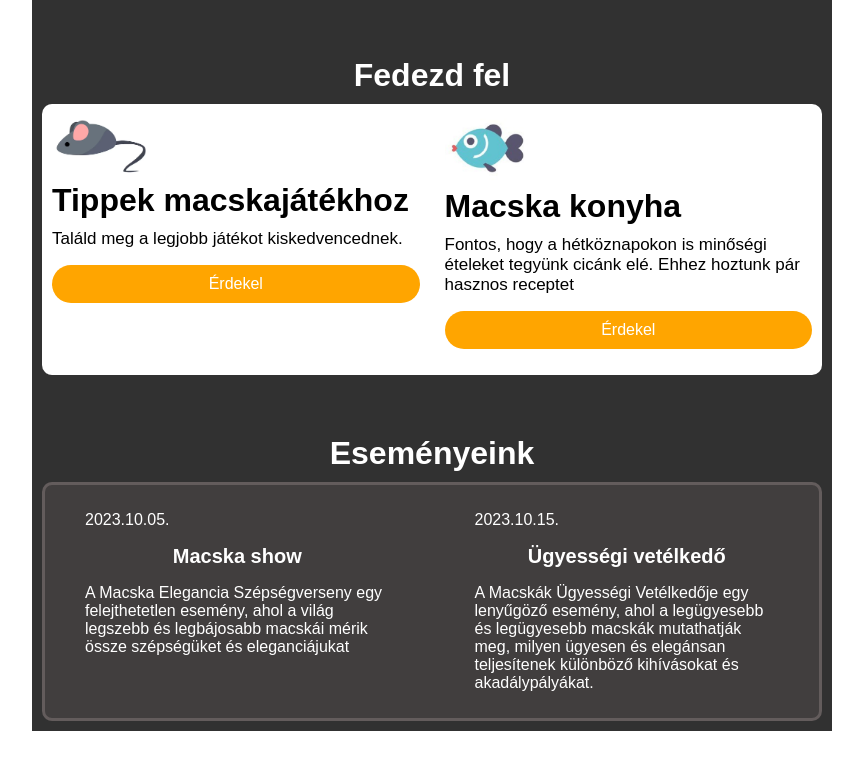
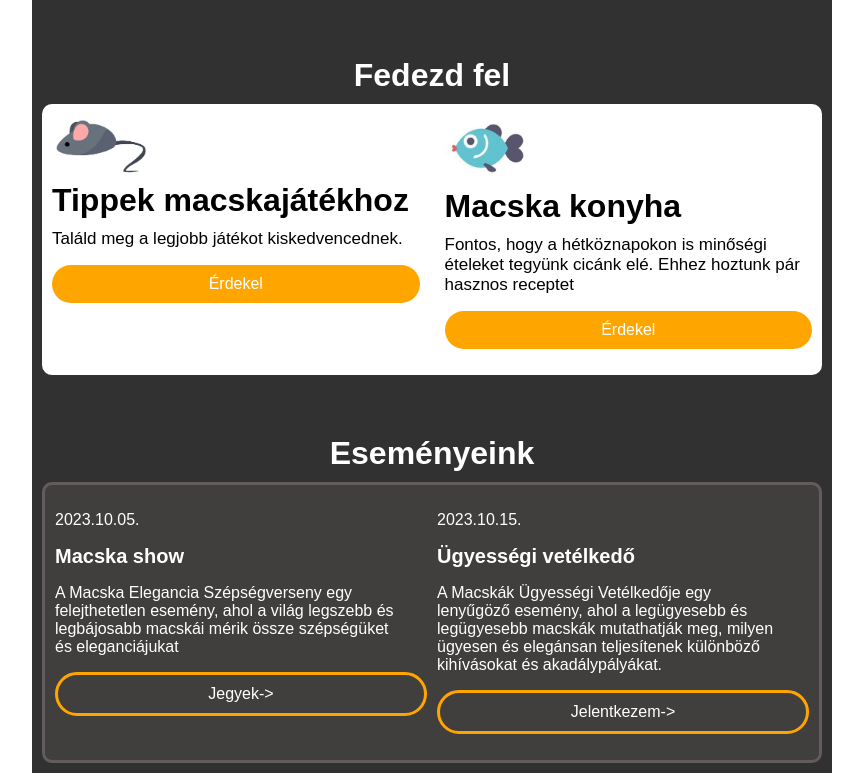
Before and after one commit to SasGyula/Macska, a plain HTML site: page index.html in a window 1280 px wide. Shown: the part 2509-3290 px from the top of the page, without its empty margins (208-1071 px from the left). Before the commit the page ends 3248 px from the top, so only its background shows below. Drawn offline with Linux system fonts and the light colour scheme.

Commit message:
végleges

```diff
--- a/index.html
+++ b/index.html
@@ -115,11 +115,17 @@
             <p>2023.10.05.</p>
             <h2>Macska show</h2>
             <p>A Macska Elegancia Szépségverseny egy felejthetetlen esemény, ahol a világ legszebb és legbájosabb macskái mérik össze szépségüket és eleganciájukat</p>
+            <ul>
+              <li><a href="">Jegyek-></a></li>
+            </ul>
           </div>
           <div>
             <p>2023.10.15.</p>
             <h2>Ügyességi vetélkedő</h2>
             <p>A Macskák Ügyességi Vetélkedője egy lenyűgöző esemény, ahol a legügyesebb és legügyesebb macskák mutathatják meg, milyen ügyesen és elegánsan teljesítenek különböző kihívásokat és akadálypályákat.</p>
+            <ul>
+              <li><a href="">Jelentkezem-></a></li>
+            </ul>
           </div>
         </div>
       </div>
--- a/style.css
+++ b/style.css
@@ -201,16 +201,36 @@
 .esemenyeink {
     display: grid;
     grid-template-columns: 1fr 1fr;
+    column-gap: 10px;
     background-color: rgba(78, 73, 73, 0.568);
     color:white;
     padding: 10px;
     border-radius: 10px;
-    gap: 25px;
     border: solid rgb(99, 92, 92) ;
+
 }
 .esemenyeink p {
     text-align: left;
-
+    margin-left: 0px;
 
 
 }
+.esemenyeink h2 {
+    text-align: left;
+    margin: auto;
+
+}
+.esemenyeink ul {
+    list-style: none;
+    border-radius: 50px;
+    text-align: center;
+    padding: 10px;
+    border: solid orange;
+
+}
+.esemenyeink a {
+    text-decoration: 0;
+    color: white;
+    font-family: Arial, Helvetica, sans-serif;
+    text-align: center;
+}
```
